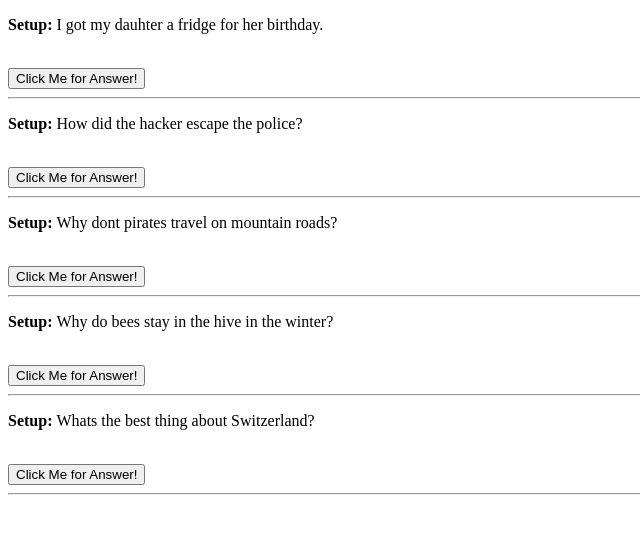
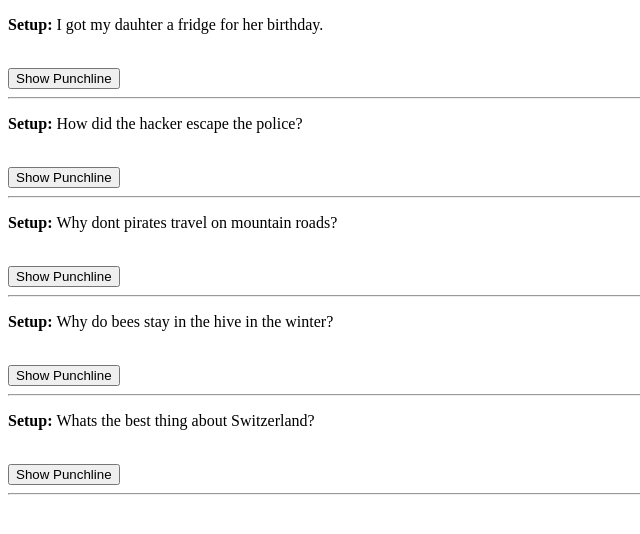
Before and after one commit to HarikaPenukonda/props-tutorial-2, a React (Create React App) app: page / in a window 1280 px wide. Shown: the top 534 px of the page, without its empty margins (0-640 px from the left). Built offline with nearby package versions, Linux system fonts and the light colour scheme.

Commit message:
isShown using ternary operator

```diff
--- a/src/Jokes.js
+++ b/src/Jokes.js
@@ -20,7 +20,7 @@ export default function Jokes(props){
              If it is false, it will not render anything at all */}
             {isShown ? <p><strong>Punchline: </strong>{props.punchline}</p> : " "}
             <br></br>
-             <button onClick={handleClick}>Click Me for Answer!</button>
+             <button onClick={handleClick}>Show Punchline</button>
              <hr/>
         </div>
 
```
